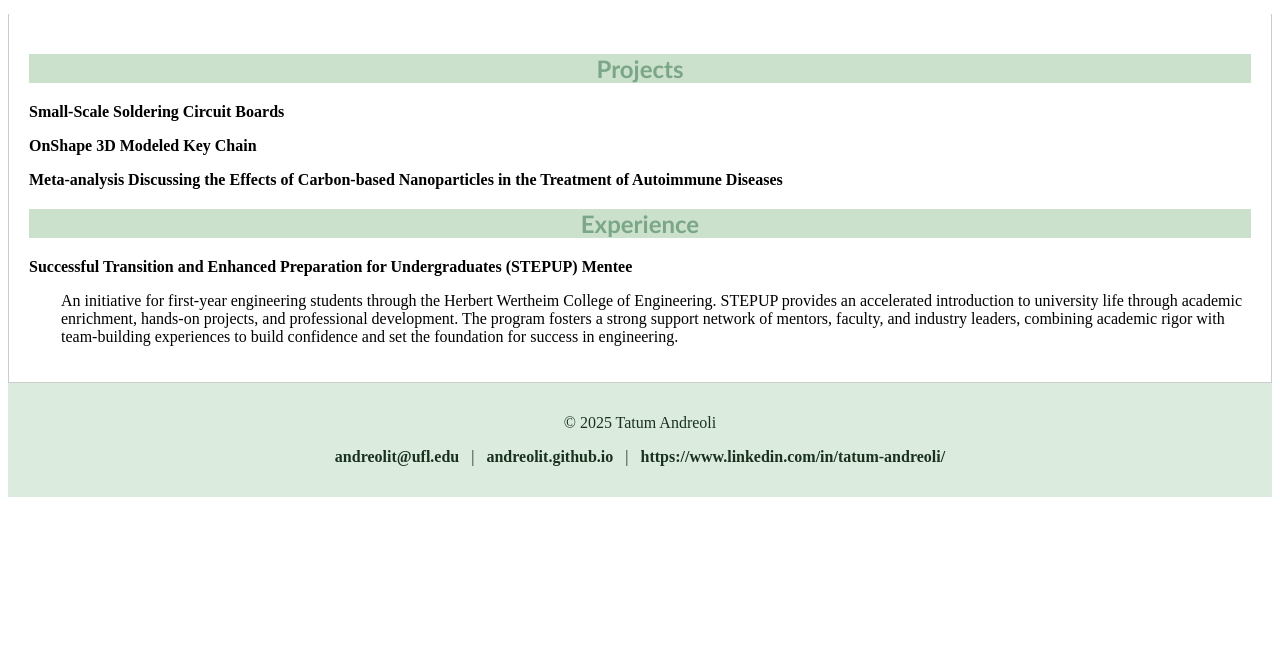
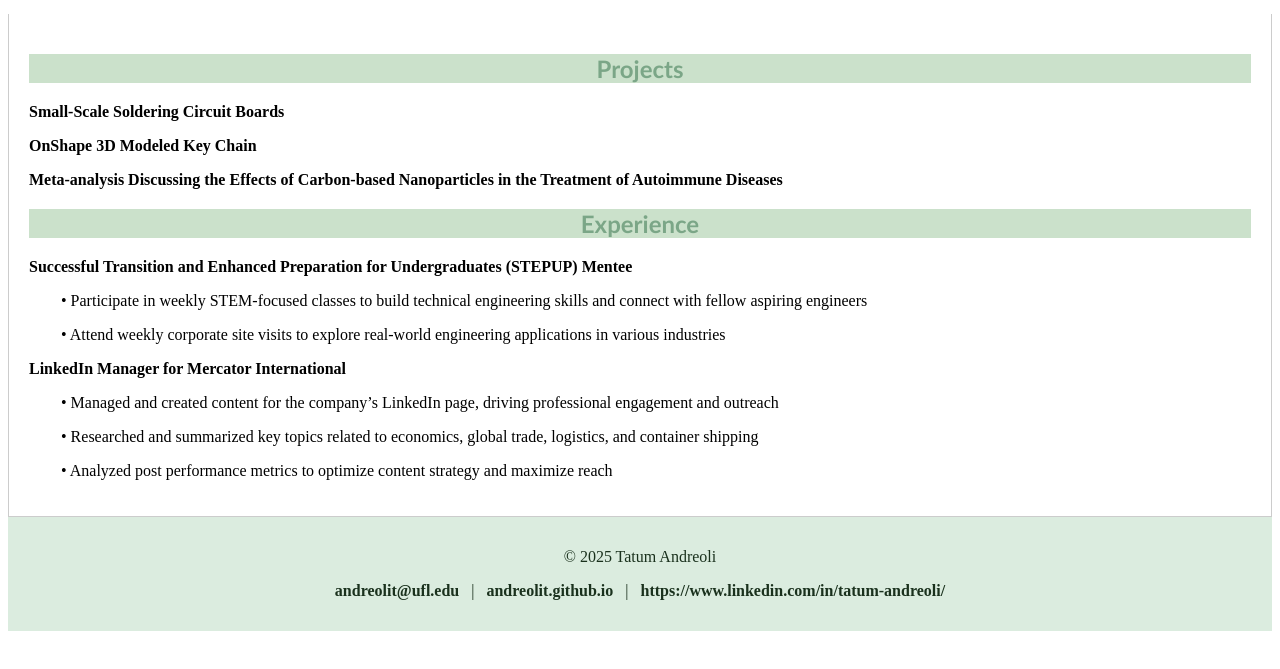
Before and after one commit to andreolit/andreolit.github.io, a plain HTML site: page index.html in a window 1280 px wide. Both pictures are taken after a click on the button "Projects/Experiences". Shown: the part 131-800 px from the top of the page. Drawn offline with Linux system fonts and the light colour scheme.

Commit message:
change10

```diff
--- a/index.html
+++ b/index.html
@@ -19,7 +19,6 @@
             border-bottom: 1px solid #ccc;
         }
 
-        /* Individual tab buttons */
         .tab-button {
             background-color: inherit;
             border: none;
@@ -86,8 +85,14 @@
     <p><strong>Meta-analysis Discussing the Effects of Carbon-based Nanoparticles in the Treatment of Autoimmune Diseases</strong></p>
     <h2>Experience</h2>
     <p><p><strong>Successful Transition and Enhanced Preparation for Undergraduates (STEPUP) Mentee</strong> </p>
-    <p style="margin-left: 2em;">An initiative for first-year engineering students through the Herbert Wertheim College of Engineering. STEPUP provides an accelerated introduction to university life through academic enrichment, hands-on projects, and professional development. The program fosters a strong support network of mentors, faculty, and industry leaders, combining academic rigor with team-building experiences to build confidence and set the foundation for success in engineering.</p></p>
-    </div>
+    <p style="margin-left: 2em;">•	Participate in weekly STEM-focused classes to build technical engineering skills and connect with fellow aspiring engineers</p></p>
+    <p style="margin-left: 2em;">•	Attend weekly corporate site visits to explore real-world engineering applications in various industries
+    <p><strong>LinkedIn Manager for Mercator International</strong></p>
+    <p style="margin-left: 2em;">•	Managed and created content for the company’s LinkedIn page, driving professional engagement and outreach
+    <p style="margin-left: 2em;">•	Researched and summarized key topics related to economics, global trade, logistics, and container shipping
+    <p style="margin-left: 2em;">•	Analyzed post performance metrics to optimize content strategy and maximize reach
+</p>
+</div>
 
     <div id="Contact" class="tab-content">
         <h2>Contact</h2>
```
